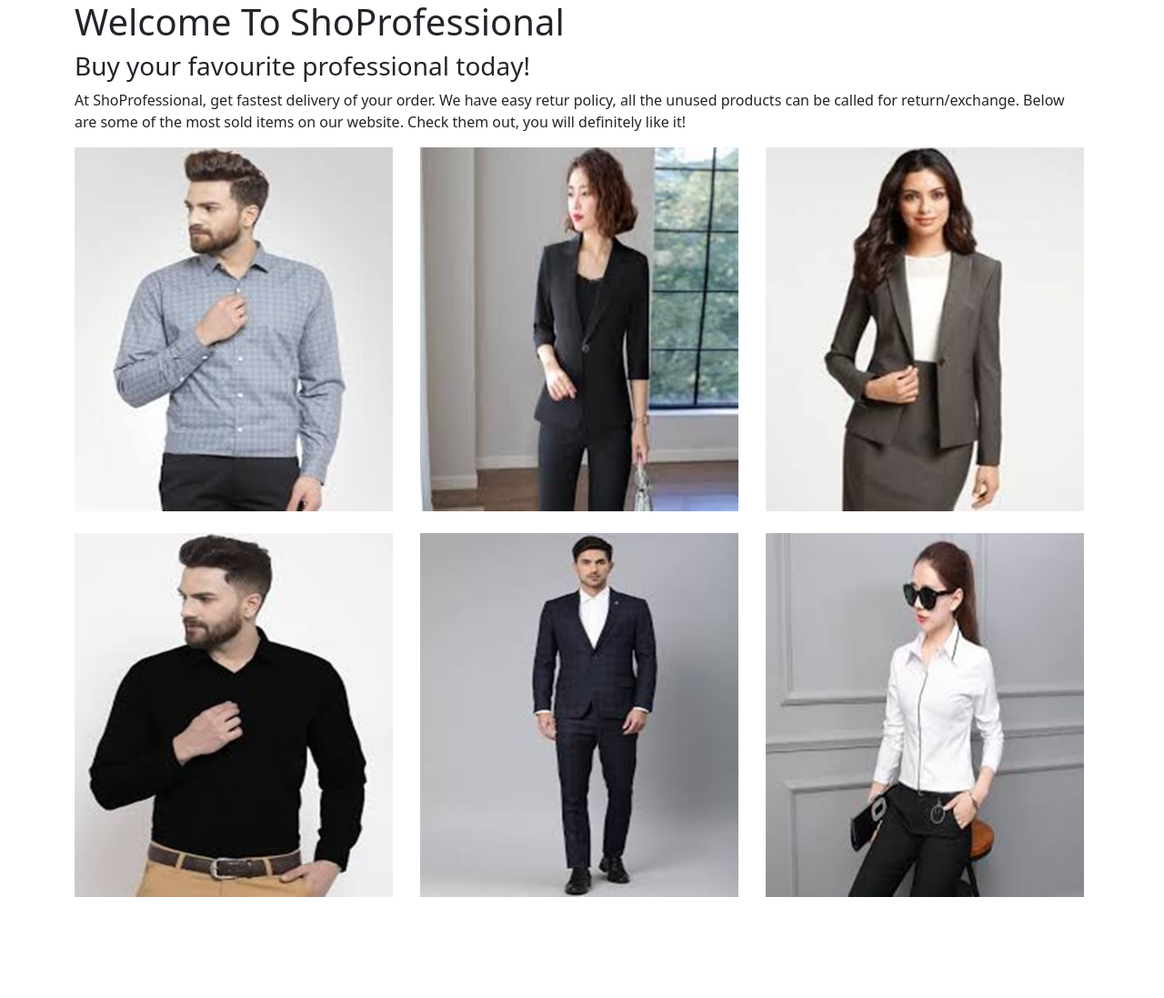
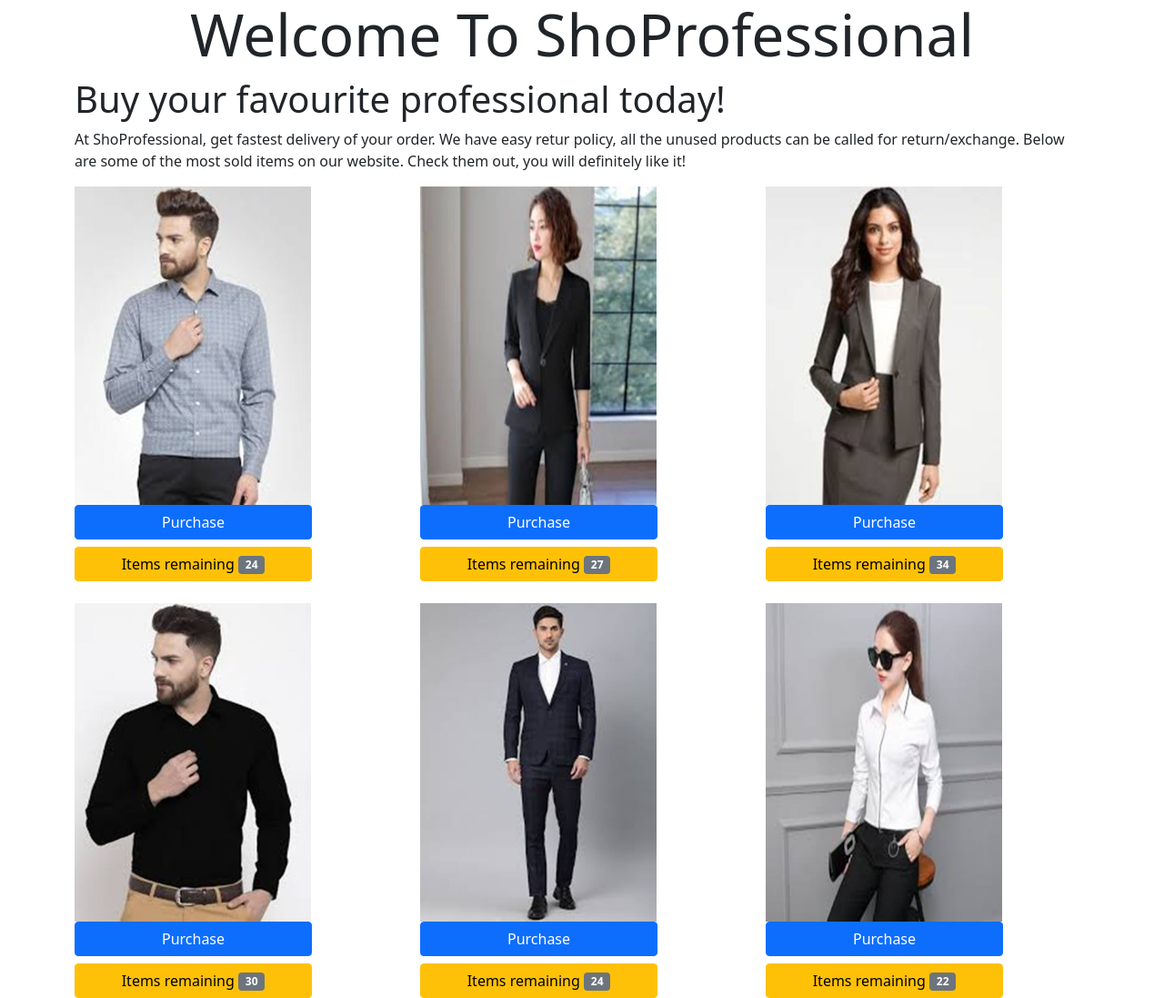
Before and after one commit to pm0824/ShoProfessional, a plain HTML site: page index.html in a window 1280 px wide. Shown: the whole page at 91% size. Before the commit the page ends 986 px from the top, so only its background shows below. Drawn offline with nearby package versions, Linux system fonts and the light colour scheme.

Commit message:
Added Bootstrap Buttons

```diff
--- a/index.html
+++ b/index.html
@@ -12,8 +12,8 @@
 </head>
 <body>
     <div class="container">
-        <h1>Welcome To ShoProfessional</h1>
-        <h3>Buy your favourite professional today!</h3>
+        <h1 class="text-center display-3">Welcome To ShoProfessional</h1>
+        <h3 class="display-6">Buy your favourite professional today!</h3>
         <p>At ShoProfessional, get fastest delivery of your order. We have easy retur policy,
             all the unused products can be called for return/exchange.
             Below are some of the most sold items on our website.
@@ -22,24 +22,72 @@
         <div class="row">
             <div class="col-md-3">
                 <img src="images/images (1).jpg">
+                <div class="d-grid gap-2">
+                    <button class="btn btn-primary">
+                        Purchase
+                    </button>
+                    <button class="btn btn-warning">
+                        Items remaining <span class="badge bg-secondary">24</span>
+                    </button>
+                </div>
             </div>
             <div class="col-md-3 offset-md-1">
                 <img src="images/images (2).jpg">
+                <div class="d-grid gap-2">
+                    <button class="btn btn-primary">
+                        Purchase
+                    </button>
+                    <button class="btn btn-warning">
+                        Items remaining <span class="badge bg-secondary">27</span>
+                    </button>
+                </div>
             </div>
             <div class="col-md-3 offset-md-1">
                 <img src="images/images (3).jpg">
+                <div class="d-grid gap-2">
+                    <button class="btn btn-primary">
+                        Purchase
+                    </button>
+                    <button class="btn btn-warning">
+                        Items remaining <span class="badge bg-secondary">34</span>
+                    </button>
+                </div>
             </div>
         </div>
         <br>
         <div class="row">
             <div class="col-md-3">
                 <img src="images/images (4).jpg">
+                <div class="d-grid gap-2">
+                    <button class="btn btn-primary">
+                        Purchase
+                    </button>
+                    <button class="btn btn-warning">
+                        Items remaining <span class="badge bg-secondary">30</span>
+                    </button>
+                </div>
             </div>
             <div class="col-md-3 offset-md-1">
                 <img src="images/images (5).jpg">
+                <div class="d-grid gap-2">
+                    <button class="btn btn-primary">
+                        Purchase
+                    </button>
+                    <button class="btn btn-warning">
+                        Items remaining <span class="badge bg-secondary">24</span>
+                    </button>
+                </div>
             </div>
             <div class="col-md-3 offset-md-1">
                 <img src="images/images (6).jpg">
+                <div class="d-grid gap-2">
+                    <button class="btn btn-primary">
+                        Purchase
+                    </button>
+                    <button class="btn btn-warning">
+                        Items remaining <span class="badge bg-secondary">22</span>
+                    </button>
+                </div>
             </div>
         </div>
     </div>
--- a/style.css
+++ b/style.css
@@ -1,4 +1,4 @@
 img{
-    height: 400px;
-    width: 350px;
+    height: 350px;
+    width: 260px;
 }
```
Also changed, not shown: 1 other file.
